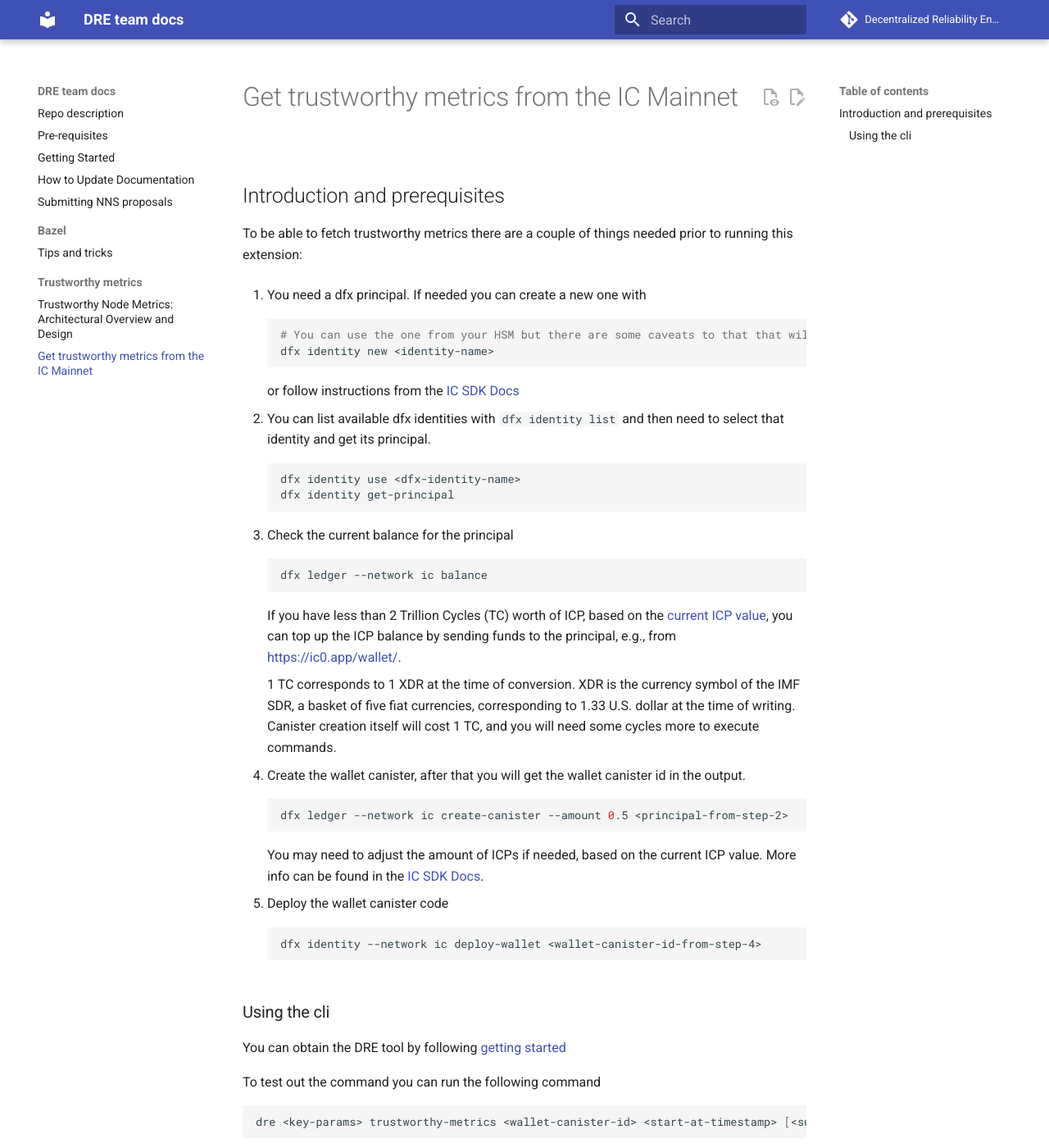
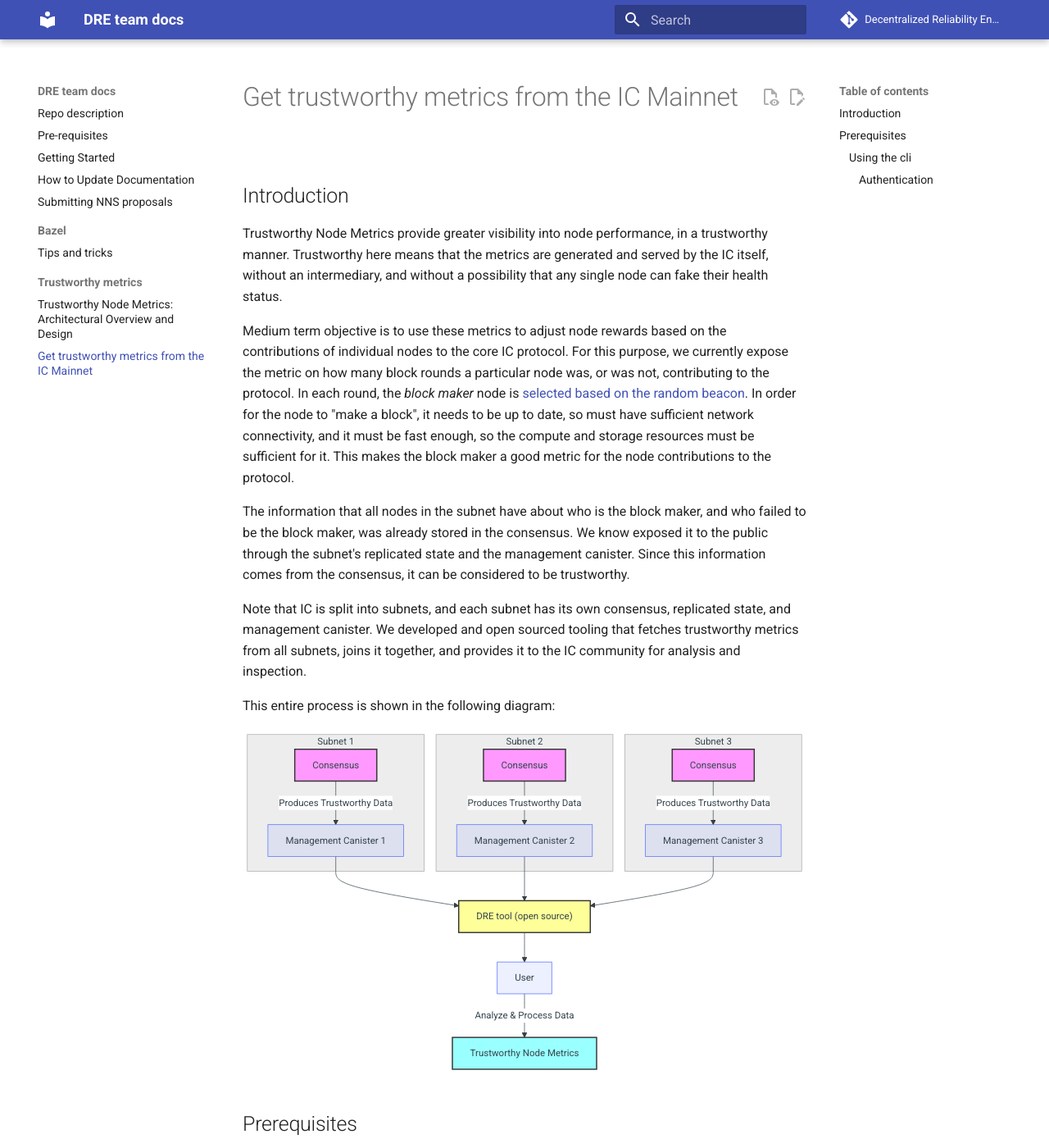
Before and after one commit to dfinity/dre, an MkDocs documentation site: the page built from docs/trustworthy-metrics/trustworthy-metrics.md, in a window 1280 px wide and 1400 px high. Shown: the whole window at 82% size. Built offline with MkDocs 1.6.1 and Material for MkDocs 9.7.7, drawn with Linux system fonts in a browser that asks for light colours; comment, search, counter and statistics services are not loaded; some of the changed text lies outside the part shown.

Commit message:
Update docs for trustworthy metrics

````diff
--- a/docs/trustworthy-metrics/trustworthy-metrics.md
+++ b/docs/trustworthy-metrics/trustworthy-metrics.md
@@ -1,100 +1,148 @@
 
 # Get trustworthy metrics from the IC Mainnet
 
-## Introduction and prerequisites
+## Introduction
 
-To be able to fetch trustworthy metrics there are a couple of things needed prior to running this extension:
+Trustworthy Node Metrics provide greater visibility into node performance, in a trustworthy manner. Trustworthy here means that the metrics are generated and served by the IC itself, without an intermediary, and without a possibility that any single node can fake their health status.
 
-1. You need a dfx principal. If needed you can create a new one with
+Medium term objective is to use these metrics to adjust node rewards based on the contributions of individual nodes to the core IC protocol. For this purpose, we currently expose the metric on how many block rounds a particular node was, or was not, contributing to the protocol. In each round, the *block maker* node is [selected based on the random beacon](https://eprint.iacr.org/2022/087.pdf). In order for the node to "make a block", it needs to be up to date, so must have sufficient network connectivity, and it must be fast enough, so the compute and storage resources must be sufficient for it. This makes the block maker a good metric for the node contributions to the protocol.
 
-    ```bash
-    # You can use the one from your HSM but there are some caveats to that that will be addressed later
-    dfx identity new <identity-name>
-    ```
+The information that all nodes in the subnet have about who is the block maker, and who failed to be the block maker, was already stored in the consensus. We know exposed it to the public through the subnet's replicated state and the management canister. Since this information comes from the consensus, it can be considered to be trustworthy.
 
-    or follow instructions from the [IC SDK Docs](https://internetcomputer.org/docs/current/developer-docs/setup/cycles/cycles-wallet/#creating-a-cycles-wallet-on-the-mainnet)
+Note that IC is split into subnets, and each subnet has its own consensus, replicated state, and management canister. We developed and open sourced tooling that fetches trustworthy metrics from all subnets, joins it together, and provides it to the IC community for analysis and inspection.
 
-2. You can list available dfx identities with `dfx identity list` and then need to select that identity and get its principal.
+This entire process is shown in the following diagram:
 
-    ```bash
-    dfx identity use <dfx-identity-name>
-    dfx identity get-principal
-    ```
+```mermaid
+%%{init: {'theme':'forest'}}%%
+graph TD
+    subgraph "Subnet 1"
+        S1["Consensus"] -->|Produces Trustworthy Data| M1["Management Canister 1"]
+    end
+    subgraph "Subnet 2"
+        S2["Consensus"] -->|Produces Trustworthy Data| M2["Management Canister 2"]
+    end
+    subgraph "Subnet 3"
+        S3["Consensus"] -->|Produces Trustworthy Data| M3["Management Canister 3"]
+    end
+    M1 --> DRE["DRE tool (open source)"]
+    M2 --> DRE
+    M3 --> DRE
+    DRE --> User
+    User --> |Analyze & Process Data| F["Trustworthy Node Metrics"]
 
-3. Check the current balance for the principal
+    style S1 fill:#f9f,stroke:#333,stroke-width:2px
+    style S2 fill:#f9f,stroke:#333,stroke-width:2px
+    style S3 fill:#f9f,stroke:#333,stroke-width:2px
+    style DRE fill:#ff9,stroke:#333,stroke-width:2px
+    style F fill:#9ff,stroke:#333,stroke-width:2px
+```
 
-    ```bash
-    dfx ledger --network ic balance
-    ```
+## Prerequisites
 
-    If you have less than 2 Trillion Cycles (TC) worth of ICP, based on the [current ICP value](https://www.coinbase.com/converter/icp/xdr), you can top up the ICP balance by sending funds to the principal, e.g., from [https://ic0.app/wallet/](https://ic0.app/wallet/).
+To be able to fetch trustworthy metrics, a couple of things are currently needed. While we are looking for ways to simplify the process, for security reasons at the moment one still needs to use wallet canister and fetch metrics with update calls, and these update calls go through the consensus as well and need to be paid for. Hence the requirement for the wallet canister.
 
-    1 TC corresponds to 1 XDR at the time of conversion. XDR is the currency symbol of the IMF SDR, a basket of five fiat currencies, corresponding to 1.33 U.S. dollar at the time of writing. Canister creation itself will cost 1 TC, and you will need some cycles more to execute commands.
+??? tip "Click here to learn how to create a wallet canister, if you don't have one already"
 
-4. Create the wallet canister, after that you will get the wallet canister id in the output.
+    1. You need a dfx principal. If needed you can create a new one with
 
-    ```bash
-    dfx ledger --network ic create-canister --amount 0.5 <principal-from-step-2>
-    ```
+        ```bash
+        # You can use the one from your HSM but there are some caveats to that that will be addressed later
+        dfx identity new <identity-name>
+        ```
 
-    You may need to adjust the amount of ICPs if needed, based on the current ICP value. More info can be found in the [IC SDK Docs](https://internetcomputer.org/docs/current/references/cli-reference/dfx-ledger/#options).
+        or follow instructions from the [IC SDK Docs](https://internetcomputer.org/docs/current/developer-docs/setup/cycles/cycles-wallet/#creating-a-cycles-wallet-on-the-mainnet)
 
-5. Deploy the wallet canister code
+    2. You can list available dfx identities with `dfx identity list` and then need to select that identity and get its principal.
 
-    ```bash
-    dfx identity --network ic deploy-wallet <wallet-canister-id-from-step-4>
-    ```
+        ```bash
+        dfx identity use <dfx-identity-name>
+        dfx identity get-principal
+        ```
+
+    3. Check the current balance for the principal
+
+        ```bash
+        dfx ledger --network ic balance
+        ```
+
+        If you have less than 2 Trillion Cycles (TC) worth of ICP, based on the [current ICP value](https://www.coinbase.com/converter/icp/xdr), you can top up the ICP balance by sending funds to the principal, e.g., from [https://ic0.app/wallet/](https://ic0.app/wallet/).
+
+        1 TC corresponds to 1 XDR at the time of conversion. XDR is the currency symbol of the IMF SDR, a basket of five fiat currencies, corresponding to 1.33 U.S. dollar at the time of writing. Canister creation itself will cost 1 TC, and you will need some cycles more to execute commands.
+
+    4. Create the wallet canister, after that you will get the wallet canister id in the output.
+
+        ```bash
+        dfx ledger --network ic create-canister --amount 0.5 <principal-from-step-2>
+        ```
+
+        You may need to adjust the amount of ICPs if needed, based on the current ICP value. More info can be found in the [IC SDK Docs](https://internetcomputer.org/docs/current/references/cli-reference/dfx-ledger/#options).
+
+    5. Deploy the wallet canister code
+
+        ```bash
+        dfx identity --network ic deploy-wallet <wallet-canister-id-from-step-4>
+        ```
 
 
 ### Using the cli
 
-You can obtain the DRE tool by following [getting started](../getting-started.md)
+You can obtain the DRE tool by following the instructions from [getting started](../getting-started.md)
 
 To test out the command you can run the following command
 
 ```bash
-dre <key-params> trustworthy-metrics <wallet-canister-id> <start-at-timestamp> [<subnet-id>...]
+dre <auth-params> trustworthy-metrics <wallet-canister-id> <start-at-timestamp> [<subnet-id>...]
 ```
 
-Arguments explanation:
+??? tip "Explanation of the arguments"
 
-1. `wallet-canister-id` - id of the created wallet canister created in the step 4 above, or obtained by
-   ```bash
-    dfx identity --network ic get-wallet
-    ```
-2. `start-at-timestamp` - used for filtering the output. To get all metrics, provide 0
-3. `subnet-id` - subnets to query, if empty will provide metrics for all subnets
-4. `key-params` - depending on which identity you used to deploy the wallet canister you have two options:
+    1. `auth-params` - depending on which identity you used to deploy the wallet canister you have two options:
+    2. `wallet-canister-id` - id of the created wallet canister created in the step 4 above, or obtained by
+    ```bash
+        dfx identity --network ic get-wallet
+        ```
+    3. `start-at-timestamp` - used for filtering the output. To get all metrics, provide 0
+    4. `subnet-id` - subnets to query, if empty will provide metrics for all subnets
 
-If you used a purely new identity (which is advised since the tool can then parallelise the querying) you have to:
 
-1. export identity as `.pem` file which you can do as follows:
+#### Authentication
 
-    ```bash
-    dfx identity export <identity-name> > identity.pem
-    ```
+Both authentication with a private key, and with an HSM are supported.
+Authentication with a private key is recommended, since it allows for more parallelism.
 
-2. replace `<key-params>` in the command with something like: `--private-key-pem identity.pem`
+??? tip "Click here to see how to export a private key with `dfx`"
 
-If you used an HSM then replace `<key-params>` with: `--hsm-slot 0 --hsm-key-id 0 --hsm-pin $(cat <pin-file>)`. Note that the HSM is less parallel than the key file due to hardware limits, so getting metrics with an HSM will be a bit slower.
+    1. export identity as a `.pem` file:
 
-Even if created the wallet canister with an HSM you can still add another file-based controller to the wallet canister:
+        ```bash
+        dfx identity export <identity-name> > identity.pem
+        ```
 
-1. Get the principal of new identity
+    2. replace `<key-params>` in the command with something like: `--private-key-pem identity.pem`
 
-    ```bash
-    dfx identity use <identity-name> && dfx identity get-principal
-    ```
+??? tip "Click here to see how to authenticate with an HSM"
 
-2. Add the identity as the controller of canister
+    Replace `<key-params>` with: `--hsm-slot 0 --hsm-key-id 0 --hsm-pin <pin>`. Note that the HSM operations are slower than the key file due to hardware limits, so getting metrics with an HSM will be a bit slower.
 
-    ```bash
-    dfx identity use <identity-name-used-for-creating-canister>
-    dfx wallet --network ic add-controller <principal>
-    ```
+??? tip "Click here to see how to add multiple controllers to the wallet canister"
 
-3. Use the newly created identity while running the tool.
+    There are many reasons why this can be useful. For instance, allowing more team members to use the same wallet canister, or adding a private-key based controller in addition to an HSM, etc.
 
+    1. Get the principal of new identity
+
+        ```bash
+        dfx identity use <identity-name> && dfx identity get-principal
+        ```
+
+    2. Add the identity as the controller of canister
+
+        ```bash
+        dfx identity use <identity-name-used-for-creating-canister>
+        dfx wallet --network ic add-controller <principal>
+        ```
+
+    And that's it! From now on, you can use the second identity while running the tool.
 
 # Example use
 
````
Also changed, not shown: docs/trustworthy-metrics/architecture.md (+1 -0 lines).
